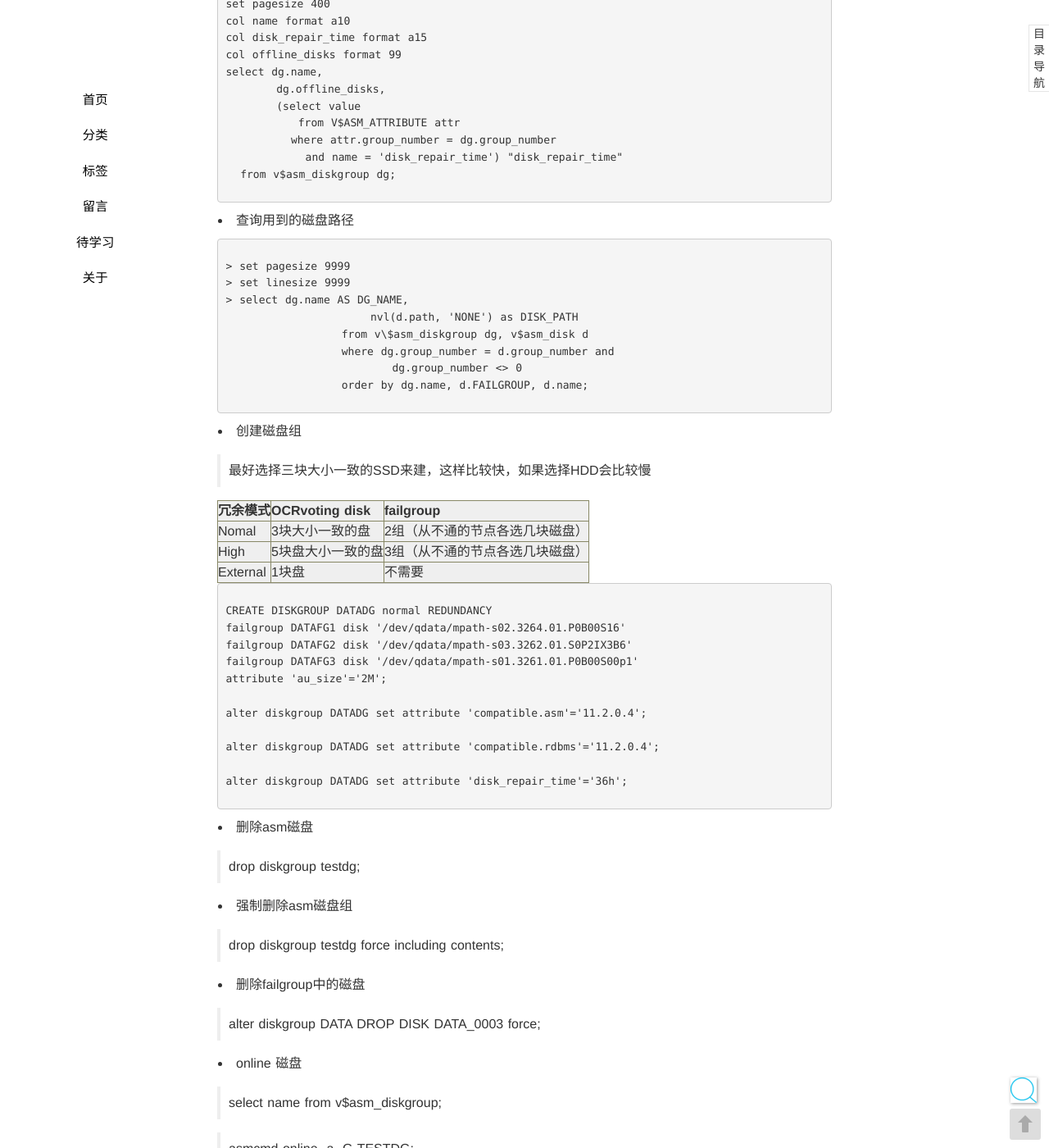
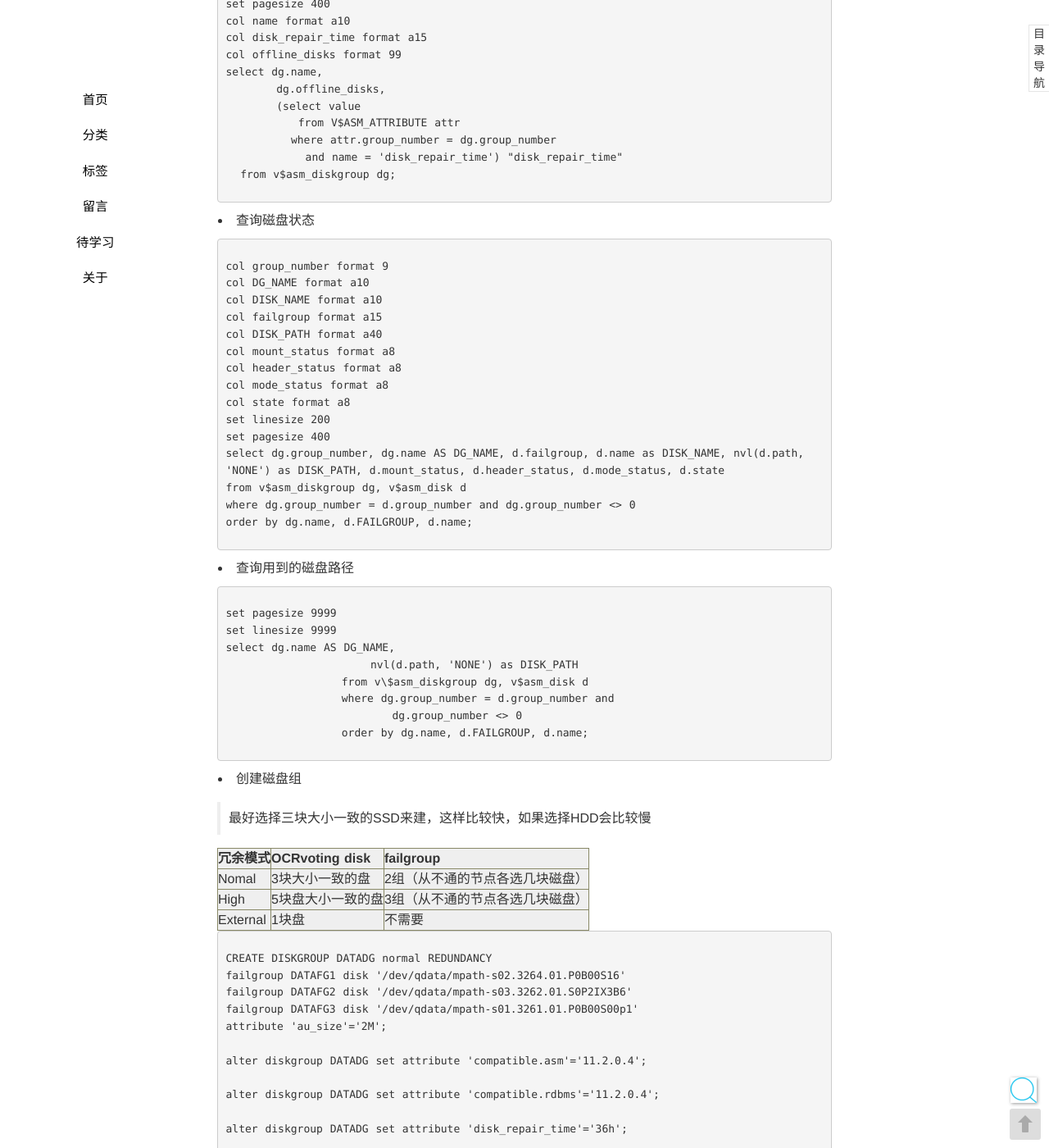
Before and after one commit to seekplum/seekplum.github.io, a Jekyll site: the page built from _posts/2018-04-13-oracle-command.md, in a window 1280 px wide and 1400 px high, scrolled down 6017 px. Shown: the whole window at 82% size. Built offline with Jekyll 4.4.1, drawn with Linux system fonts in a browser that asks for light colours; comment, search, counter and statistics services are not loaded.

Commit message:
查询磁盘状态

````diff
--- a/_posts/2018-04-13-oracle-command.md
+++ b/_posts/2018-04-13-oracle-command.md
@@ -268,12 +268,32 @@ select dg.name,
   from v$asm_diskgroup dg;
 ```
 
+* 查询磁盘状态
+
+```
+col group_number format 9
+col DG_NAME format a10
+col DISK_NAME format a10
+col failgroup format a15
+col DISK_PATH format a40
+col mount_status format a8
+col header_status format a8
+col mode_status format a8
+col state format a8
+set linesize 200
+set pagesize 400
+select dg.group_number, dg.name AS DG_NAME, d.failgroup, d.name as DISK_NAME, nvl(d.path, 'NONE') as DISK_PATH, d.mount_status, d.header_status, d.mode_status, d.state
+from v$asm_diskgroup dg, v$asm_disk d
+where dg.group_number = d.group_number and dg.group_number <> 0
+order by dg.name, d.FAILGROUP, d.name;
+```
+
 * 查询用到的磁盘路径
 
 ```
-> set pagesize 9999
-> set linesize 9999
-> select dg.name AS DG_NAME,
+set pagesize 9999
+set linesize 9999
+select dg.name AS DG_NAME,
                     nvl(d.path, 'NONE') as DISK_PATH
                 from v\$asm_diskgroup dg, v$asm_disk d
                 where dg.group_number = d.group_number and
````
Also changed, not shown: 1 other file.
